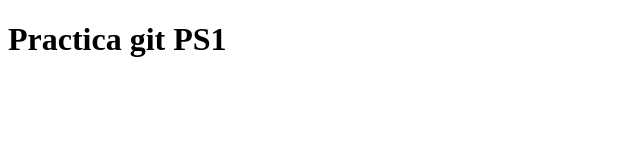
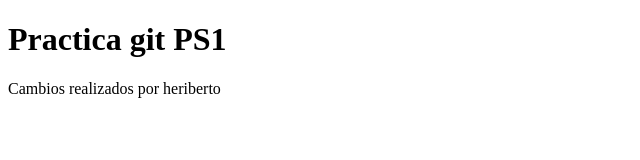
Before and after one commit to Causita005/Practica_Github, a plain HTML site: page Index.html in a window 1280 px wide. Shown: the whole page, without its empty margins (0-640 px from the left). Drawn offline with Linux system fonts and the light colour scheme.

Commit message:
agregue un <p>

```diff
--- a/Index.html
+++ b/Index.html
@@ -7,5 +7,6 @@
 </head>
 <body>
     <h1>Practica git PS1</h1>
+    <p>Cambios realizados por heriberto</p>
 </body>
 </html>
```
